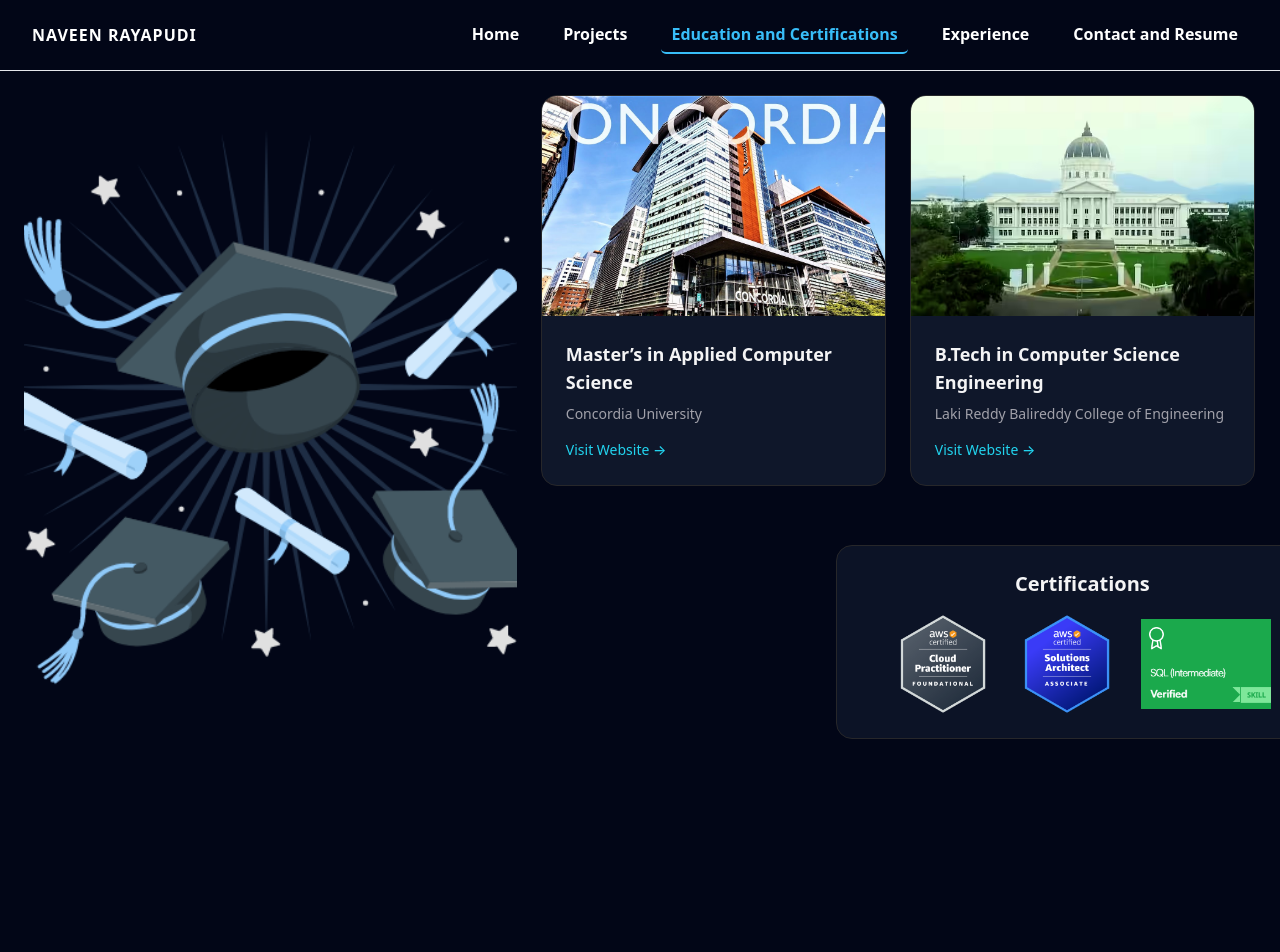
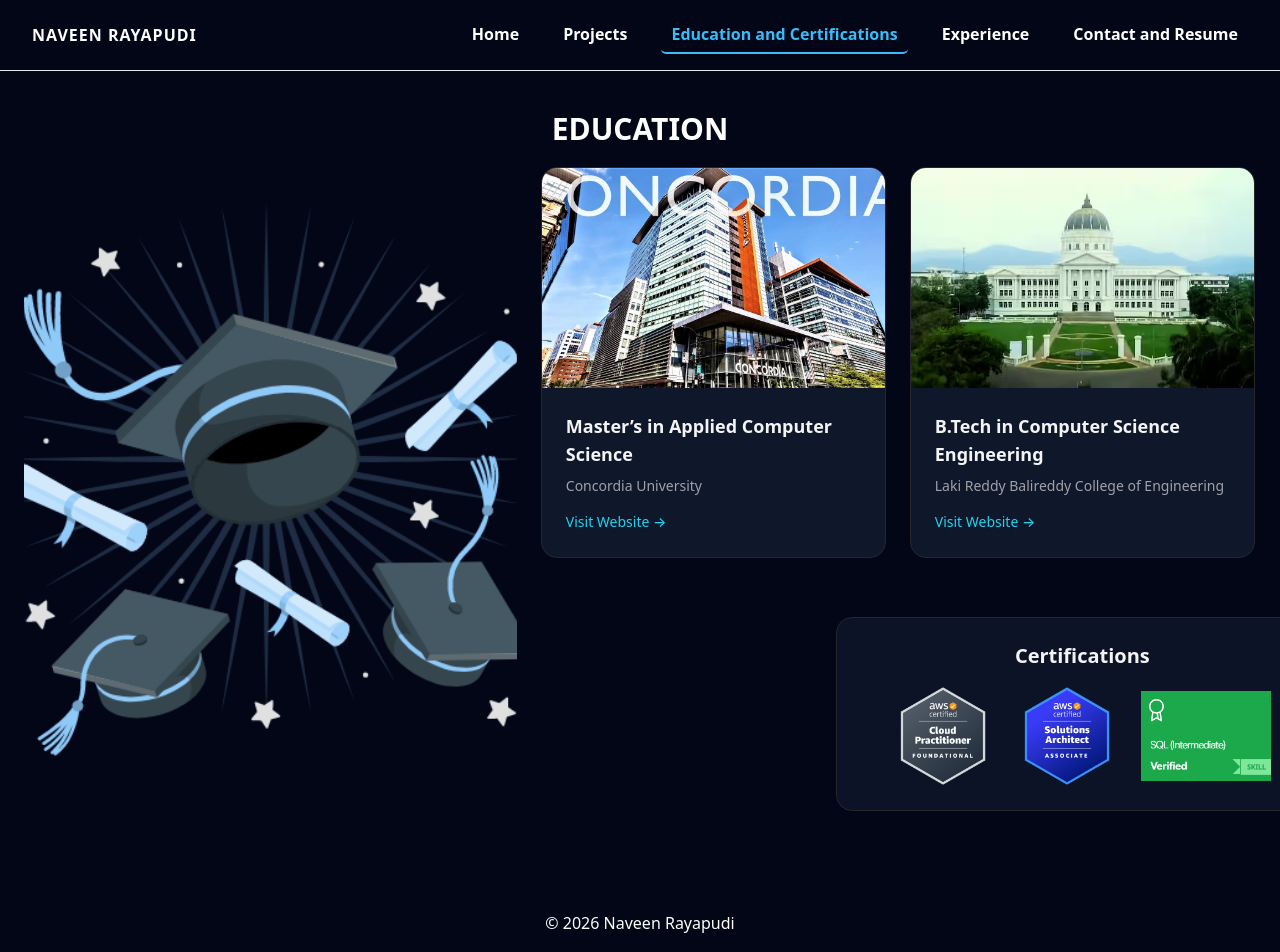
Before and after one commit to naveen777-github/portfolio2, a React (Create React App) app in the folder naveen-portfolio/: page /education in a window 1280 px wide. Shown: the top 952 px of the page. Before the commit the page ends 800 px from the top, so only its background shows below. Built offline with nearby package versions, Linux system fonts and the light colour scheme.

Commit message:
update education and experience page

```diff
--- a/naveen-portfolio/src/pages/EducationAndCertifications.js
+++ b/naveen-portfolio/src/pages/EducationAndCertifications.js
@@ -10,9 +10,9 @@
   <motion.div
     className="w-full overflow-hidden rounded-2xl border border-zinc-800 bg-slate-900/100
                transition hover:-translate-y-1 hover:border-cyan-400/35 hover:bg-slate-900/70 hover:shadow-xl"
-    initial={{ opacity: 0, y: 20 }}
-    animate={{ opacity: 1, y: 0 }}
-    transition={{ duration: 0.6 }}
+    initial={{ opacity: 0, x: 30 }}
+    animate={{ opacity: 1, x: 0 }}
+    transition={{ duration: 0.6, delay: 0.2 }}
   >
     {/* Image */}
     <div className="h-[300px] sm:h-[220px] w-full overflow-hidden">
@@ -40,8 +40,17 @@
   return (
     <div className="page">
       {/* Top Grid */}
-
-      <div className="grid grid-cols-1 lg:grid-cols-[40%_28%_28%] gap-6 items-start">
+      <motion.div
+        className="self-start justify-self-center"
+        initial={{ opacity: 0, y: 30 }}
+        animate={{ opacity: 1, y: 0 }}
+        transition={{ duration: 0.6, delay: 0.2 }}
+      >
+        <div className="flex justify-center">
+          <h1 className="text-3xl font-bold text-left mt-4">EDUCATION</h1>
+        </div>
+      </motion.div>
+      <div className="grid mt-5 grid-cols-1 lg:grid-cols-[40%_28%_28%] gap-6 items-start">
         <div className="w-full">
           <img
             src={Graduation}
@@ -49,6 +58,7 @@
             className="w-full h-[270px] sm:h-[420px] lg:h-[620px] object-cover"
           />
         </div>
+
         <Card
           img={concordia}
           alt="Concordia University"
@@ -65,7 +75,7 @@
           link="https://lbrce.ac.in/"
         />
 
-        <section
+        <div
           className="
               col-span-1 order-last
               sm:order-none sm:mt-10
@@ -75,6 +85,11 @@
               w-full rounded-2xl border border-zinc-800 bg-slate-900/80 p-6
               hover:-translate-y-1 hover:border-cyan-400/35 hover:bg-slate-900/70 hover:shadow-xl
             "
+        >
+          <motion.div
+            initial={{ opacity: 0, x: -60 }}
+            animate={{ opacity: 1, x: 0 }}
+            transition={{ duration: 0.7 }}
           >
             <h3 className="flex justify-center  text-xl font-semibold text-zinc-100">
               Certifications
@@ -119,8 +134,15 @@
                 </a>
               </li>
             </ul>
-        </section>
+          </motion.div>
         </div>
+      </div>
+
+      <footer className="footer">
+        <div className="footer-inner">
+          <p>© {new Date().getFullYear()} Naveen Rayapudi</p>
+        </div>
+      </footer>
     </div>
   );
 }
--- /dev/null
+++ b/naveen-portfolio/src/pages/Experience.css
@@ -0,0 +1,18 @@
+* {
+  margin: 0;
+  padding: 0;
+  box-sizing: border-box;
+}
+
+.ExpList {
+  display: grid;
+  grid-template-columns: repeat(2, 1fr);
+  gap: 16px 24px;
+  list-style: none;
+  justify-items: center;
+}
+
+.ExplistItems {
+  text-align: center;
+  width: 100%; /* optional: makes centering consistent */
+}
--- a/naveen-portfolio/src/pages/Experience.js
+++ b/naveen-portfolio/src/pages/Experience.js
@@ -1,11 +1,12 @@
+import "../pages/Experience.css";
+
 export default function Experience() {
   return (
     <div className="page">
       <h1>Professional Experience</h1>
-      <ul>
-        <li>APSSDC – Software Development Intern</li>
-        <li>AICTE – Data Science Intern</li>
-        <li>Exam Invigilator – Concordia University</li>
+      <ul className="ExpList">
+        <li className="ExplistItems">APSSDC – Software Development Intern</li>
+        <li className="ExplistItems">AICTE – Data Science Intern</li>
       </ul>
     </div>
   );
--- a/naveen-portfolio/src/pages/Projects.js
+++ b/naveen-portfolio/src/pages/Projects.js
@@ -249,6 +249,12 @@
           </article>
         ))}
       </motion.div>
+
+      <footer className="footer">
+        <div className="footer-inner">
+          <p>© {new Date().getFullYear()} Naveen Rayapudi</p>
+        </div>
+      </footer>
     </div>
   );
 }
```
Lines whose indentation alone changed are shown as unchanged.
